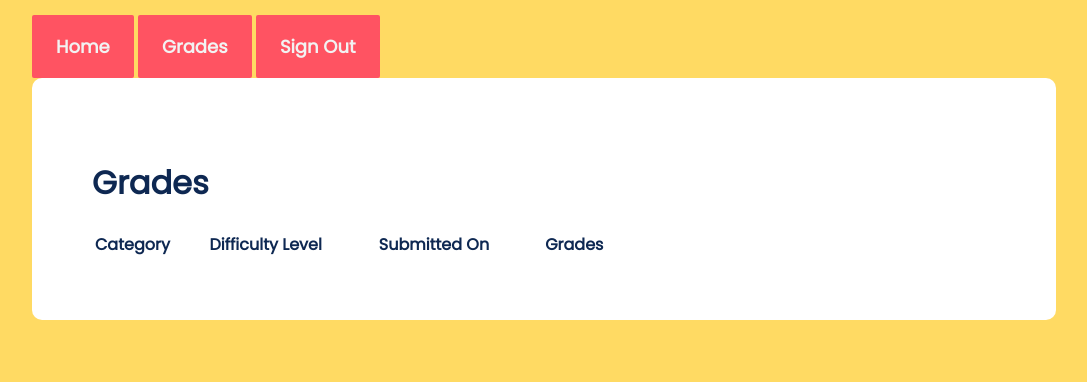
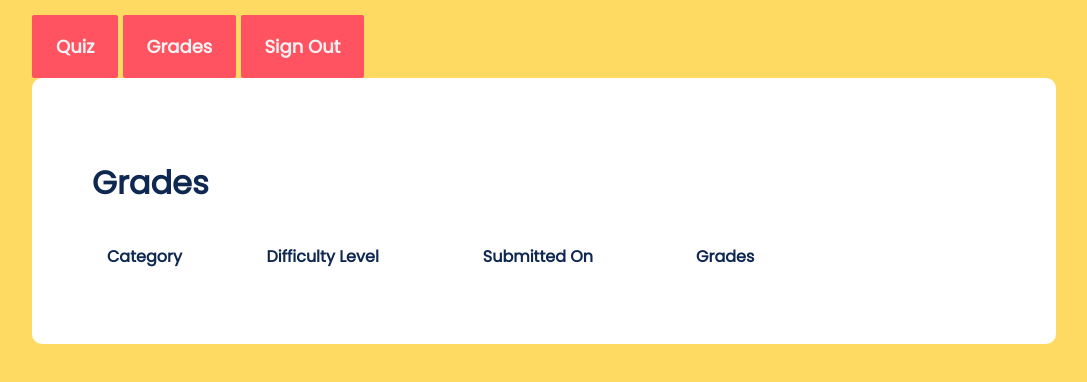
Before and after one commit to rahul-7654/JavaScript-Final-Project, a plain HTML site: page grades.html in a window 1280 px wide. Shown: the whole page, without its empty margins (96-1183 px from the left). Drawn offline with nearby package versions, Linux system fonts and the light colour scheme.

Commit message:
table CSS update

```diff
--- a/css/style.css
+++ b/css/style.css
@@ -31,7 +31,7 @@ h2 {
     color: #0d0d0d;
 }
 
-.container{
+.container {
     max-width: 80%;
     margin: auto;
     /*
@@ -43,11 +43,12 @@ h2 {
 */
 }
 
-.quizWrapper{
+.quizWrapper {
     padding: 60px;
     background-color: #fff;
     border-radius: 10px;
 }
+
 /* STRUCTURE */
 
 .wrapper {
@@ -361,12 +362,12 @@ input[type=text]:placeholder {
 
 .topnav a:hover {
     background-color: #E64A57;
-/*    color: black;*/
+    /*    color: black;*/
 }
 
 .topnav a.active {
     background-color: #4CAF50;
-/*    color: #0E2852;*/
+    /*    color: #0E2852;*/
 }
 
 .topnav-right {
@@ -394,13 +395,20 @@ input[type=text]:placeholder {
 }
 
 table {
-    width: 60%;
+    width: 80%;
+    border-collapse: collapse;
 }
 
 table thead {
     text-align: left;
 }
 
+th,
+td {
+    padding: 15px;
+    text-align: left;
+}
+
 .text-center {
     text-align: center;
 }
--- a/grades.html
+++ b/grades.html
@@ -13,7 +13,7 @@
 
     <nav class="topnav container">
         <div class="topnav-right">
-          <a href="./home.html">Home</a>
+          <a href="./home.html">Quiz</a>
             <a href="#">Grades</a>
             <a href="#" id='logout'>Sign Out</a>
           </div>
```
Also changed, not shown: home.html (+1 -1 lines).
